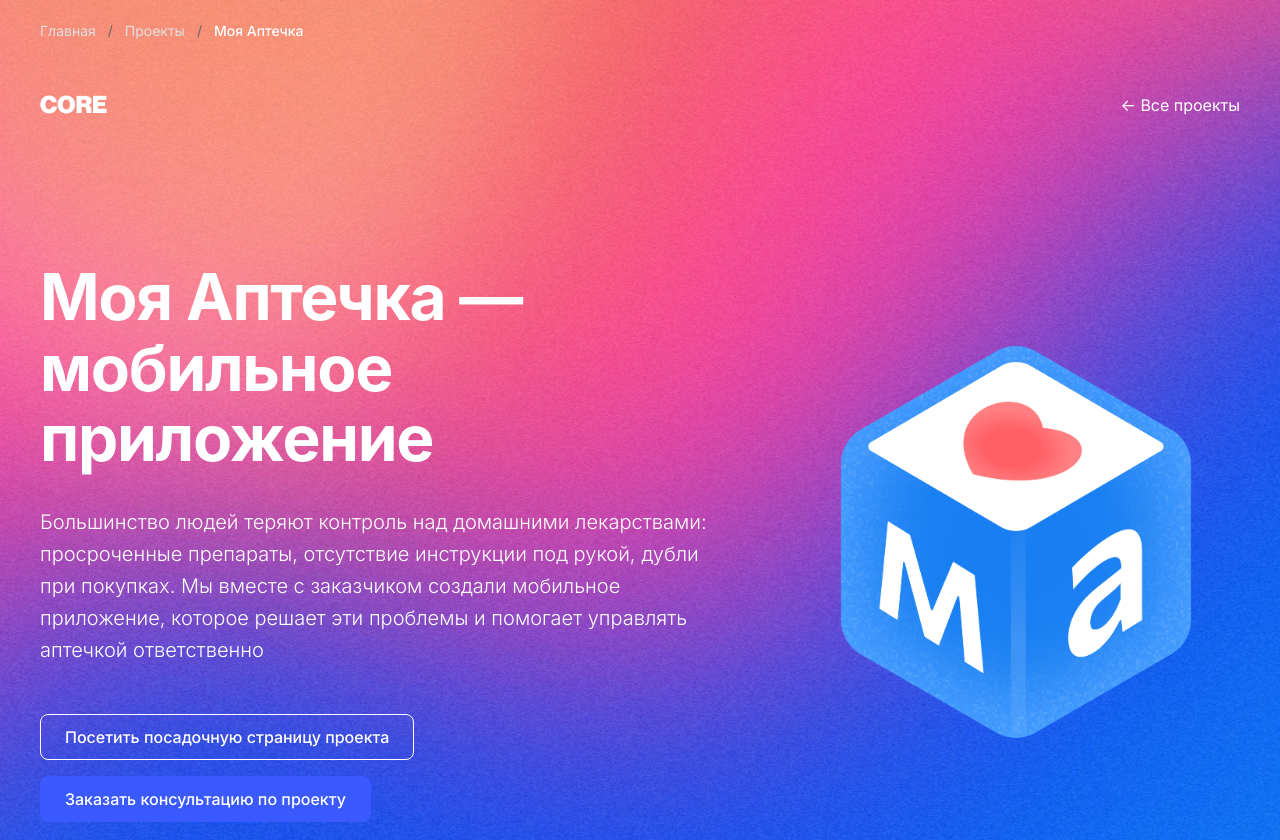
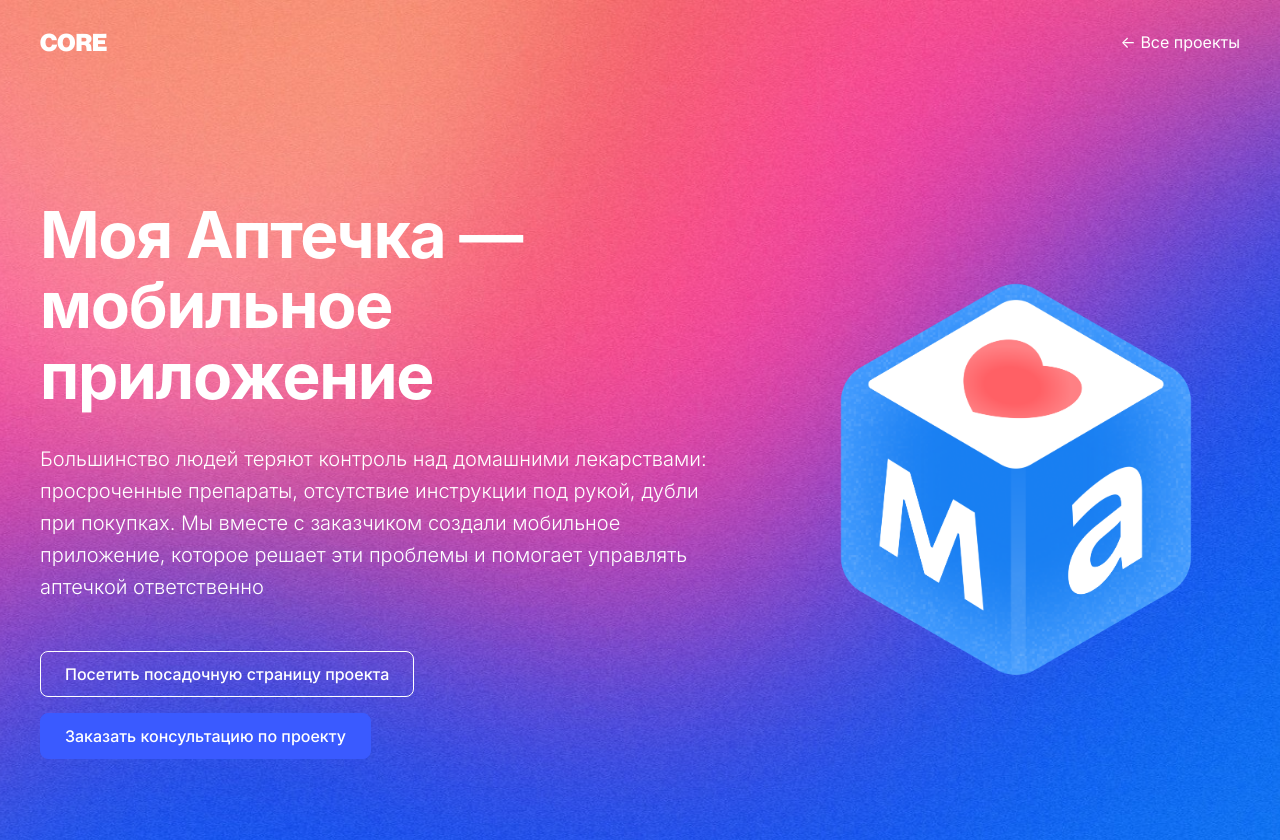
Before and after one commit to Artem04zeb/core-corp-site, a React (Create React App) app: page /project/moya-aptechka in a window 1280 px wide. Shown: the top 840 px of the page. Built offline with nearby package versions, Linux system fonts and the light colour scheme; a web font is replaced by a local one.

Commit message:
Убраны ненужные хлебные крошки со страниц проектов Solterra и Моя аптечка

```diff
--- a/src/pages/Project/moya-aptechka.js
+++ b/src/pages/Project/moya-aptechka.js
@@ -3,7 +3,6 @@ import styled from 'styled-components';
 import { motion } from 'framer-motion';
 import { Link } from 'react-router-dom';
 import { useContactPopupContext } from '../../contexts/ContactPopupContext';
-import Breadcrumbs from '../../components/Breadcrumbs/Breadcrumbs';
 
 // Container
 const ProjectPageContainer = styled.div`
@@ -796,11 +795,6 @@ const MoyaAptechkaPage = () => {
   const [currentSlide, setCurrentSlide] = useState(0);
   const [modalImage, setModalImage] = useState(null);
 
-  const breadcrumbItems = [
-    { label: 'Главная', path: '/' },
-    { label: 'Проекты', path: '/projects' },
-    { label: 'Моя Аптечка', path: '/project/moya-aptechka' }
-  ];
 
   const handleContactClick = () => {
     openPopup();
@@ -886,9 +880,6 @@ const MoyaAptechkaPage = () => {
 
   return (
     <ProjectPageContainer>
-      {/* Хлебные крошки */}
-      <Breadcrumbs items={breadcrumbItems} />
-
       <main>
         {/* Проблема (вступление) */}
         <ProblemSection>
--- a/src/pages/Project/solterra_page.js
+++ b/src/pages/Project/solterra_page.js
@@ -3,7 +3,6 @@ import styled from 'styled-components';
 import { motion } from 'framer-motion';
 import { Link } from 'react-router-dom';
 import { useContactPopupContext } from '../../contexts/ContactPopupContext';
-import Breadcrumbs from '../../components/Breadcrumbs/Breadcrumbs';
 
 const ProjectPageContainer = styled.div`
   background-color: #29161f;
@@ -578,11 +577,6 @@ const ProjectPage = () => {
   const [currentSlide, setCurrentSlide] = useState(0);
   const { openPopup } = useContactPopupContext(); // Updated ContactCTA button
 
-  const breadcrumbItems = [
-    { label: 'Главная', path: '/' },
-    { label: 'Проекты', path: '/projects' },
-    { label: 'Solterra', path: '/project/solterra' }
-  ];
 
   const images = [
     "/images/solterra/screens/1.png",
@@ -617,9 +611,6 @@ const ProjectPage = () => {
           </BackButton>
         </HeaderContainer>
       </MinimalHeader>
-
-      {/* Хлебные крошки */}
-      <Breadcrumbs items={breadcrumbItems} />
 
       {/* Hero-блок */}
       <HeroSection>
```
